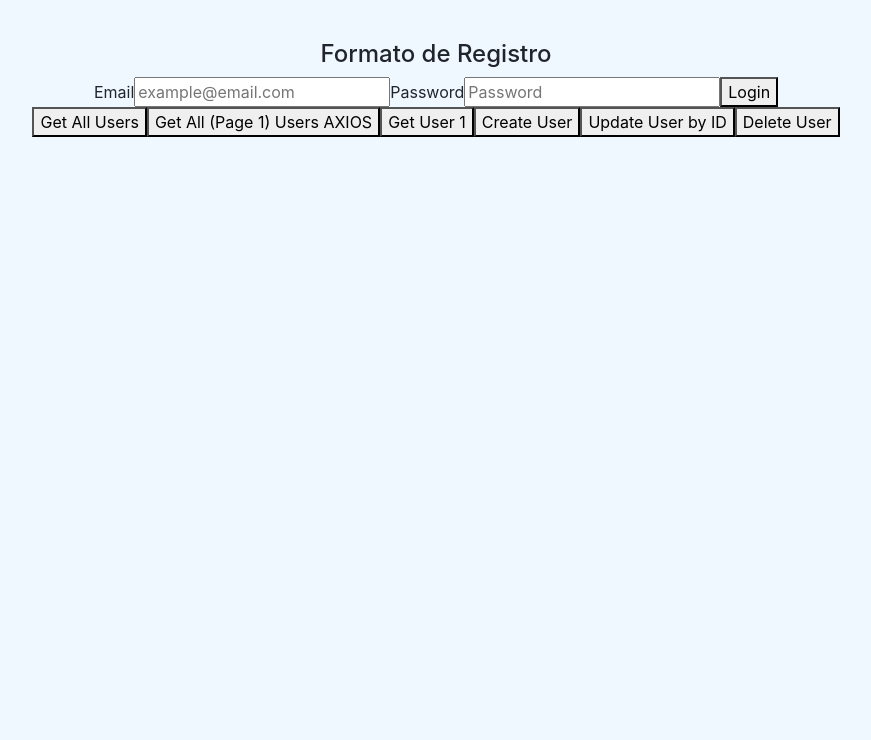
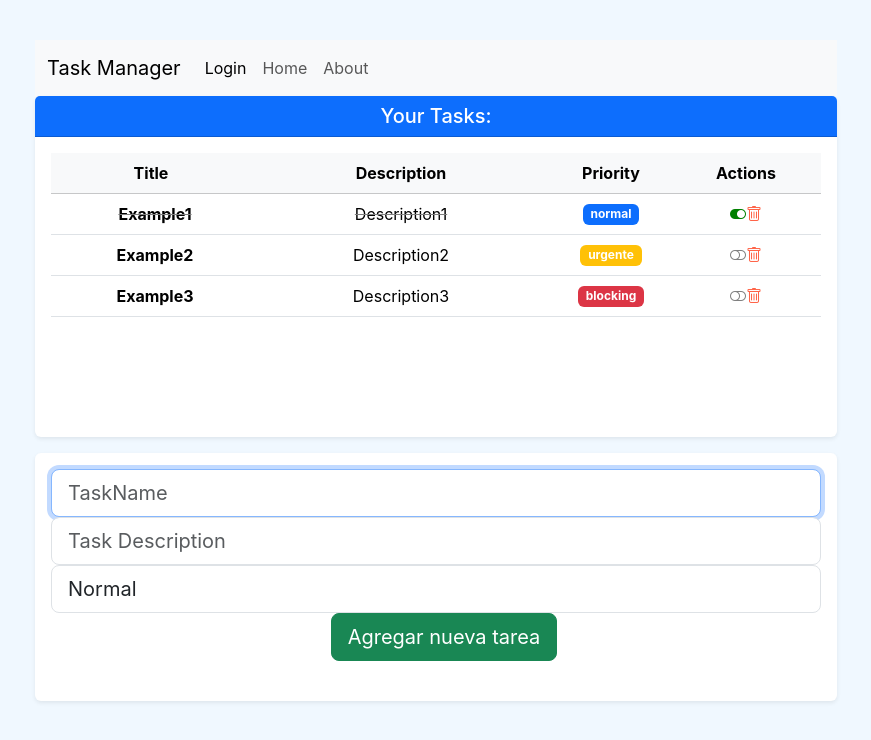
Before and after one commit to arancitof/Gestor_Tareas, a React (Create React App) app: page /task/1 in a window 1280 px wide. Shown: the top 740 px of the page, without its empty margins (204-1075 px from the left). Built offline with nearby package versions, Linux system fonts and the light colour scheme.

Commit message:
Add: Navbar and Tasks Styles

```diff
--- a/package.json
+++ b/package.json
@@ -7,6 +7,7 @@
     "@emotion/styled": "^11.14.1",
     "@mui/icons-material": "^7.2.0",
     "@mui/material": "^7.2.0",
+    "@tailwindcss/vite": "^4.1.11",
     "@testing-library/dom": "^10.4.0",
     "@testing-library/jest-dom": "^6.6.3",
     "@testing-library/react": "^16.3.0",
@@ -21,6 +22,7 @@
     "react-router-dom": "^7.6.3",
     "react-scripts": "5.0.1",
     "rxjs": "^7.8.2",
+    "tailwindcss": "^4.1.11",
     "web-vitals": "^2.1.4",
     "yup": "^1.6.1"
   },
--- a/src/App.js
+++ b/src/App.js
@@ -17,6 +17,7 @@ import ObservableExample from './components/pure/ObservableExample';
 import FetchExample from './components/pure/FetchExample';
 import AxiosExample from './components/pure/AxiosExample';
 import AxiosCRUDExample from './components/pure/AxiosCRUDExample';
+import Navbar from './components/pure/Navbar';
 
 function App() {
   return (
@@ -38,8 +39,10 @@ function App() {
       {/*       </header> */}
       {/*
       <GrettingStyled name='Alan'></GrettingStyled> */}
-{/*       <TaskListComponent></TaskListComponent>
-      <RegisterFormik></RegisterFormik> */}
+      <Navbar></Navbar>
+
+      <TaskListComponent></TaskListComponent>
+      {/* <RegisterFormik></RegisterFormik> */}
       {/* Ejemplos de renderizados condicionales */}
       {/* <OptionalRender></OptionalRender> */}
 
@@ -53,7 +56,7 @@ function App() {
       {/* <ObservableExample></ObservableExample> */}
     {/*   <FetchExample></FetchExample> */}
     {/* <AxiosExample></AxiosExample> */}
-    <AxiosCRUDExample></AxiosCRUDExample>
+    {/* <AxiosCRUDExample></AxiosCRUDExample> */}
     </div>
   );
 }
--- a/src/components/container/task_list.jsx
+++ b/src/components/container/task_list.jsx
@@ -72,13 +72,14 @@ const TaskListComponent = () => {
 
     const Table = () => {
         return (
-            <table>
-                <thead>
+            <div className="table-responsive">
+                <table className="table table-hover align-middle">
+                    <thead className="table-light">
                         <tr>
-                        <th scope="col"> Title</th>
-                        <th scope="col">Description</th>
-                        <th scope="col">Priority</th>
-                        <th scope="col">Actions</th>
+                            <th scope="col" style={{ width: '200px'}}> Title</th>
+                            <th style={{ minWidth: '300px'}}className="d-none d-lg-table-cell" scope="col">Description</th>
+                            <th scope="col" style={{ width: "120px" }}>Priority</th>
+                            <th scope="col" style={{ width: "150px" }}>Actions</th>
                         </tr>
                     </thead>
                     <tbody>
@@ -95,6 +96,7 @@ const TaskListComponent = () => {
                         })}
                     </tbody>
                 </table>
+            </div>
         )
     }
 
@@ -105,8 +107,8 @@ const TaskListComponent = () => {
     } else {
         tasksTable = (
             <div>
-                <h3>No hay tareas por mostrar</h3>
-                <h6>Por favor crea una nueva tarea</h6>
+                <h3>There are no tasks to display</h3>
+                <h6>Please create a new task</h6>
             </div>
         )
     }
@@ -114,30 +116,66 @@ const TaskListComponent = () => {
     const loadingStyle = {
         color: 'grey',
         fontSize: '30px',
-        fontWeight: 'bold'
+        fontWeight: 'bold',
+        textAlign: 'center'
     }
 
     return (
-        <div>
+        <div className="container-fluid p-0 m-0">
+            {/* Listado de tareas */}
+            <div className="row-justify-content-center">
                 <div className="col-12">
-                <div className="card">
-                    {/* Header */}
-                    <div className="card-header p-3">
-                        <h5>Your Task:</h5>
+                    <div className="card shadow-sm border-0">
+                        <div className="card-header bg-primary text-white">
+                            <h5 className="mb-0">Your Tasks:</h5>
                         </div>
                         {/* Body */}
-                    <div
-                        className="card-body"
-                        data-mdb-perfect-scrollbar="true"
-                        style={{ position: "relative", height: "400px" }}
+                        <div className="card-body"
+                        style={{ minHeight: '300px', overflowY:'auto'}}
                         >
-                        {/* TODO Loading Spinner */}
-                        {loading ? <p style={loadingStyle}>Cargando Tareas...</p> : tasksTable}
+                            {loading ? (
+                                <p style={loadingStyle}>Loading Tasks...</p>
+                            ) : (
+                                tasksTable
+                            )
+                        }
                         </div>
                     </div>
                 </div>
-            <TaskForm add={addTask} length={tasks.length}></TaskForm>
+
+                {/* Formulario */}
+                <div className="col-12 mt-3">
+                    <div className="card border-0 shadow-sm">
+                        <div className="card-body">
+                            <TaskForm add={addTask} length={tasks.length} />
                         </div>
+                    </div>
+                </div>
+            </div>
+        </div>
+        //<div>
+          //  <div className="container-fluid py-3">
+            //    {/* Listado de tareas */}
+              //  <div className="row justify-content-center">
+                //    <div className="card ">
+                  //      {/* Header */}
+                    //    <div className="card-header p-3">
+                      //      <h5>Your Task:</h5>
+                        //</div>
+                     //   {/* Body */}
+                        //<div
+                            //className="card-body"
+                           // data-mdb-perfect-scrollbar="true"
+                         //   style={{ position: "relative", height: "400px" }}
+                       // >
+                           // {/* TODO Loading Spinner */}
+                            //{loading ? <p style={loadingStyle}>Cargando Tareas...</p> : tasksTable}
+                        //</div>
+                    //</div>
+                //</div>
+            //</div>
+            //<TaskForm add={addTask} length={tasks.length}></TaskForm>
+        //</div>
     );
 };
 
--- /dev/null
+++ b/src/components/pure/Navbar.jsx
@@ -0,0 +1,24 @@
+import React from 'react';
+
+const Navbar = () => {
+    return (
+        <nav class="navbar navbar-expand-lg bg-body-tertiary">
+            <div class="container-fluid">
+                <a class="navbar-brand" href="#">Task Manager</a>
+                <button class="navbar-toggler" type="button" data-bs-toggle="collapse" data-bs-target="#navbarNavAltMarkup" aria-controls="navbarNavAltMarkup" aria-expanded="false" aria-label="Toggle navigation">
+                    <span class="navbar-toggler-icon"></span>
+                </button>
+                <div class="collapse navbar-collapse" id="navbarNavAltMarkup">
+                    <div class="navbar-nav">
+                        <a class="nav-link active" aria-current="page" href="#">Login</a>
+                        <a class="nav-link" href="#">Home</a>
+                        <a class="nav-link" href="#">About</a>
+                    </div>
+                </div>
+            </div>
+        </nav>
+
+    );
+}
+
+export default Navbar;
```
Also changed, not shown: 1 other file (tests, documents, lock files or other folders). Lines whose indentation alone changed are shown as unchanged.
